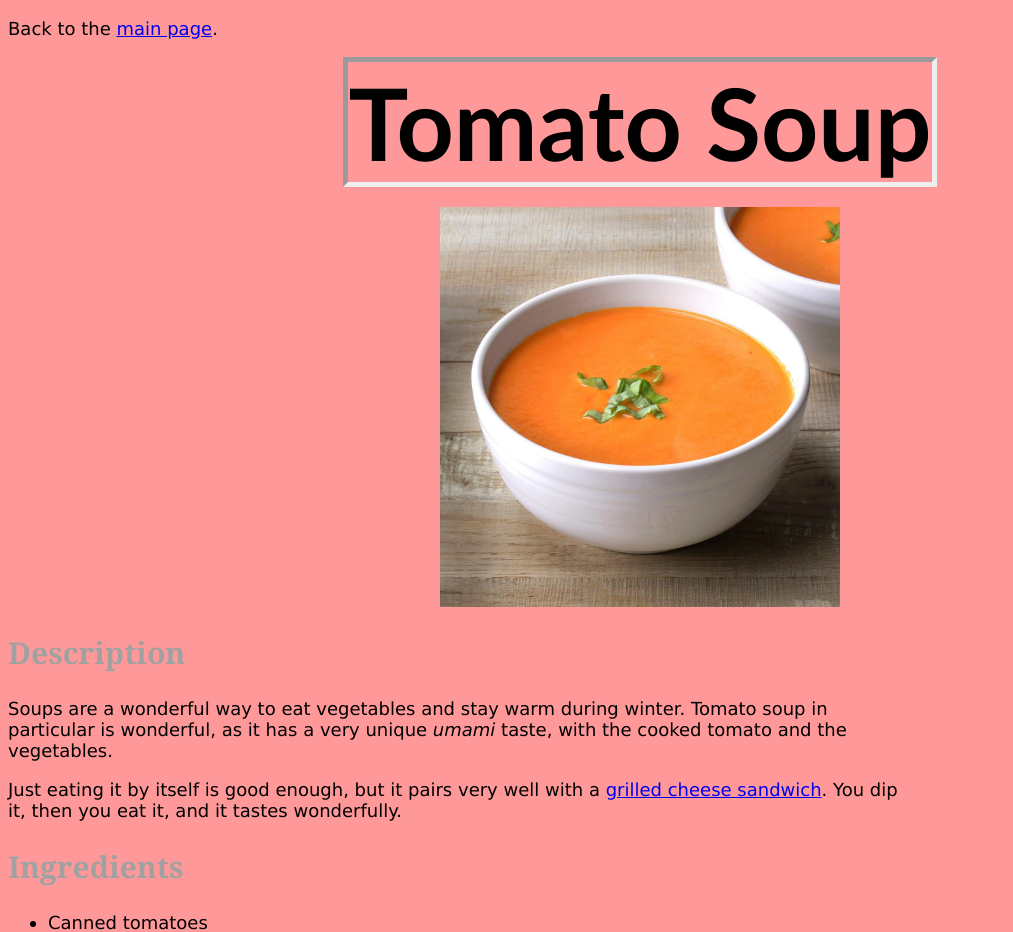
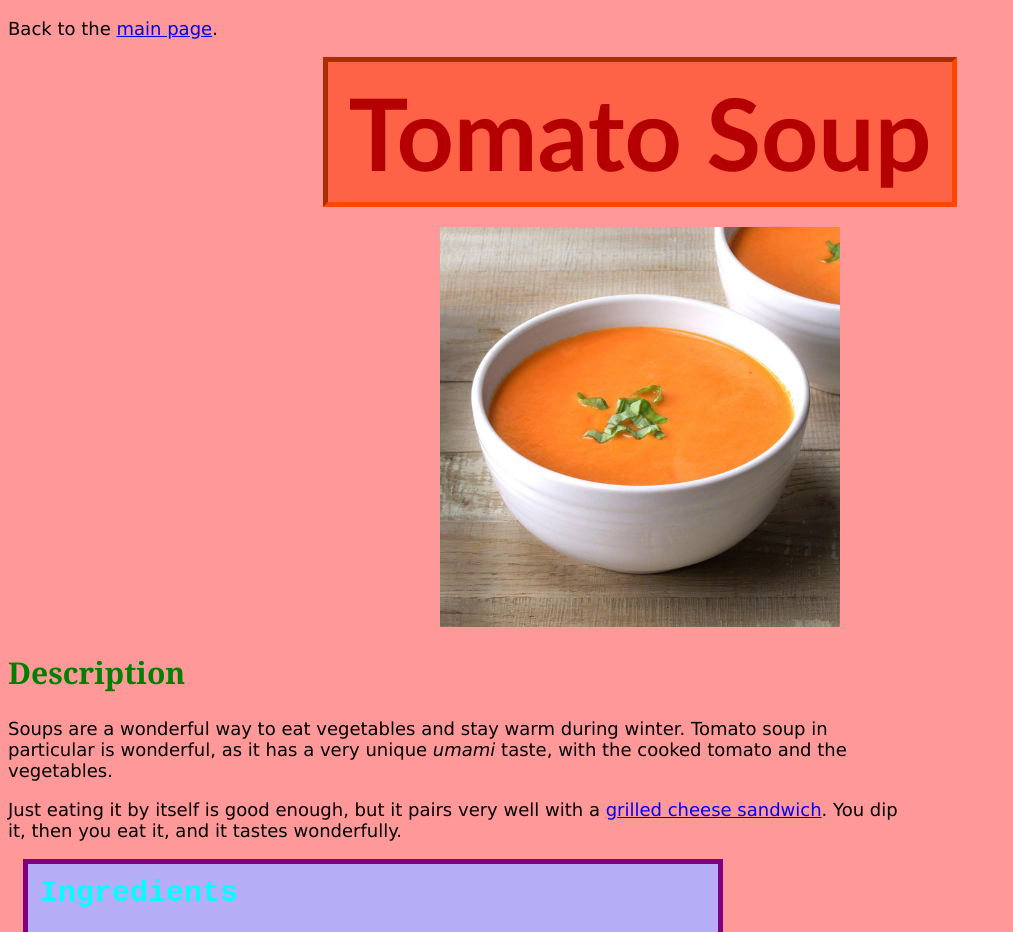
Before and after one commit to DasherPotato19/odin-recipes, a plain HTML site: page recipes/tomato-soup.html in a window 1280 px wide. Shown: the top 932 px of the page, without its empty margins (0-1013 px from the left). Drawn offline with Linux system fonts and the light colour scheme.

Commit message:
Finish "tomato-soup" and make optimisations
First of all, the format for the "tomato-soup.html" page was finished.
Additionally, some improvements concerning optimisation were made,
notably to avoid unnecessary repetition. These were:

1. Adjusted the image width to 400px for all cases. This caused to the
deletion of the id "grilled-cheese-image" because it was redundant.

2. Generalised the padding and margin for the h1 titles. The ids now
would exclusively change the color of the text, background and color.

3. Fixed the image centering error.

```diff
--- a/css/recipes.css
+++ b/css/recipes.css
@@ -8,8 +8,10 @@ h1 {
     font-size: 100px;
     border-width: 5px;
     border-style: inset;
-    margin: 0px auto;
+
     width: fit-content;
+    padding: 10px 20px;
+    margin: 5px auto 20px;
 }
 
 img {
@@ -17,6 +19,7 @@ img {
     margin: 20px auto;
     padding: 0px;
     display: block;
+    width: 400px;
 }
 
 h2 {
@@ -45,6 +48,10 @@ li {
 p, li {
    font-family: "Verdana", sans-serif;
    font-size: 18px;
+}
+
+h2.tomato {
+    color: green;
 }
 
 #ingredients {
@@ -77,13 +84,12 @@ p, li {
     color: #FFC40C;
     background-color: yellow;
     border-color: #D5A200;
-
-    padding: 10px 20px;
-    margin: 5px 25px 20px;
 }
 
-#grilled-cheese-image {
-    width: 400px;
+#tomato-soup-title {
+    color: rgb(180, 0, 0);
+    background-color: tomato;
+    border-color: orangered;
 }
 
 #tips {
--- a/recipes/tomato-soup.html
+++ b/recipes/tomato-soup.html
@@ -8,10 +8,10 @@
 </head>
 <body id="tomato-soup-bg">
     <p>Back to the <a href="../index.html">main page</a>.</p>
-    <h1>Tomato Soup</h1>
+    <h1 id="tomato-soup-title">Tomato Soup</h1>
     <img src="../img/tomato-soup.jpg" width="400px">
 
-    <h2>Description</h2>
+    <h2 class="tomato">Description</h2>
     <p>Soups are a wonderful way to eat vegetables and stay warm during
     winter. Tomato soup in particular is wonderful, as it has a very
     unique <em>umami</em> taste, with the cooked tomato and the vegetables.
@@ -21,8 +21,8 @@
     a <a href="./grilled-cheese.html">grilled cheese sandwich</a>. You dip it, then you eat it, and it tastes
     wonderfully.
     </p>
-
-    <h2>Ingredients</h2>
+    <div id="ingredients">
+        <h2 class="tomato">Ingredients</h2>
         <ul>
             <li>Canned tomatoes</li>
             <li>Onion</li>
@@ -36,8 +36,9 @@
             <li><em><strong>(Optional)</strong> vegetable broth</em></li>
             <li><em><strong>(Optional)</strong> some kind of alcohol, like cheap wine.</em></li>
         </ul>
+    </div>
 
-    <h2>Steps</h2>
+    <h2 class="tomato">Steps</h2>
     <ol>
         <li><em>Mise en place:</em> get everything ready before starting to cook;
         chop the onion, garlic, and the rest of the vegetables. They don't need to
@@ -58,7 +59,7 @@
         a <a href="./grilled-cheese.html">grilled cheese sandwich</a> if you like. <strong>Enjoy!</strong></li>
     </ol>
 
-    <h3>Tips and warnings</h3>
+    <h3><span id="tips">Tips</span> and <span id="warnings">warnings</span></h3>
     <ul>
         <li>If you want, you can deglaze the vegetables once ready, before throwing in the
         tomatoes. To do this, throw in a bit of the alcohol and scrape the bottom of the
```
Also changed, not shown: recipes/grilled-cheese.html (+1 -1 lines). Lines whose indentation alone changed are shown as unchanged.
